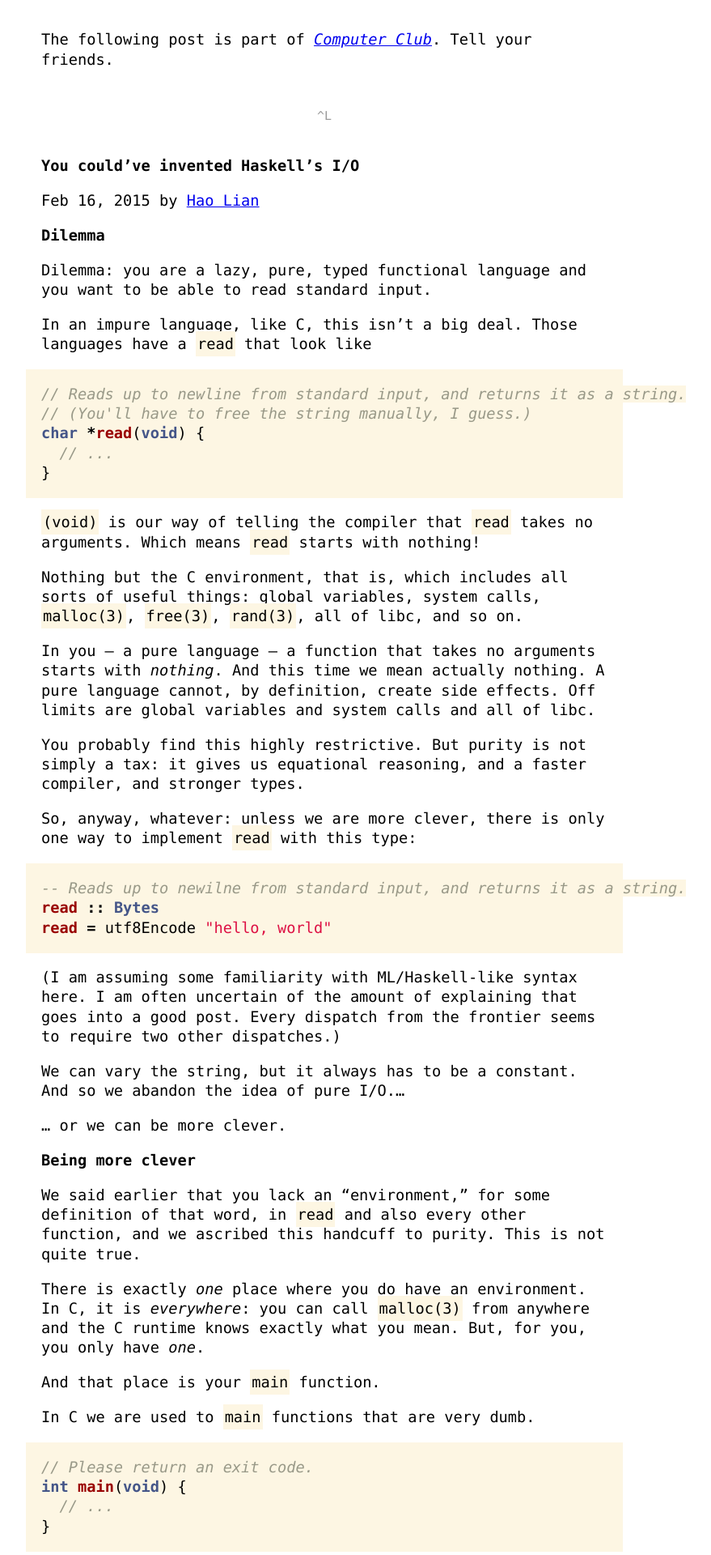
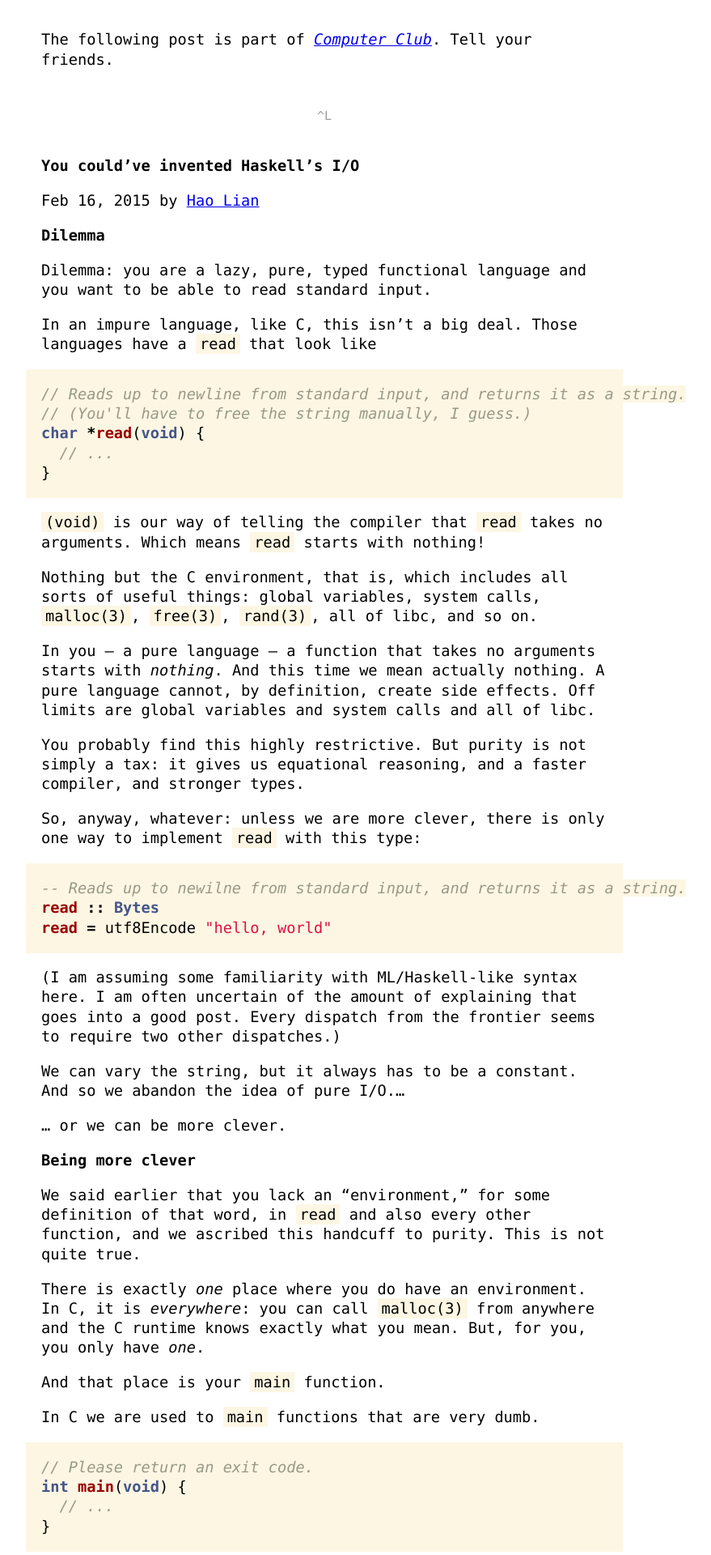
Before and after one commit to hlian/hao.codes, a Jekyll site: the page built from _posts/2015-02-15-loopy-io.html, in a window 1280 px wide. Shown: the top 1920 px of the page at 81% size, without its empty margins (239-1118 px from the left). Built offline with Jekyll 4.4.1, drawn with Linux system fonts in a browser that asks for light colours; Markdown is read by kramdown in place of the engine named in the settings.

Commit message:
code padding: got these switched

```diff
--- a/_sass/_typography.scss
+++ b/_sass/_typography.scss
@@ -49,7 +49,7 @@ pre, code {
 }
 
 code {
-  padding: 5px 2px;
+  padding: 2px 5px;
 }
 
 pre code {
```
